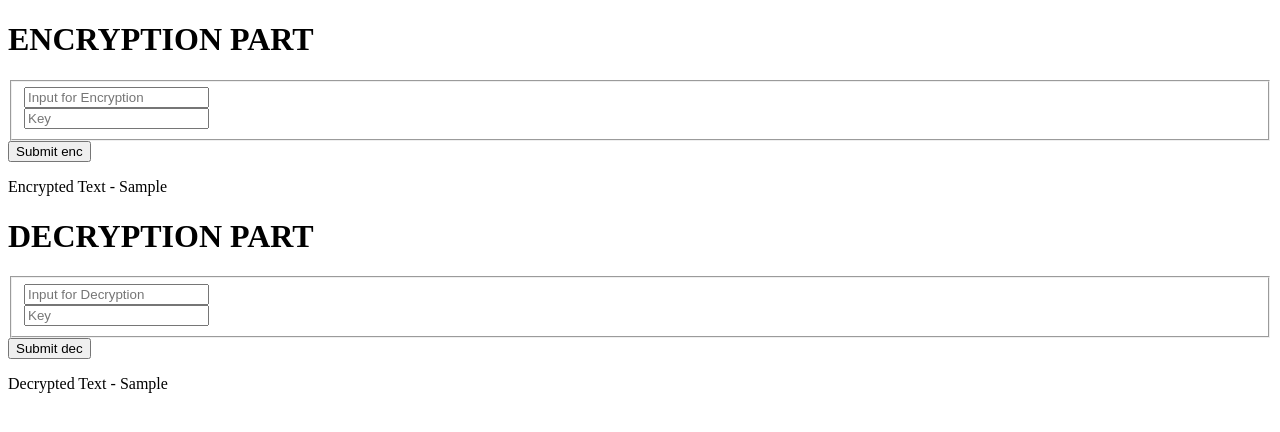
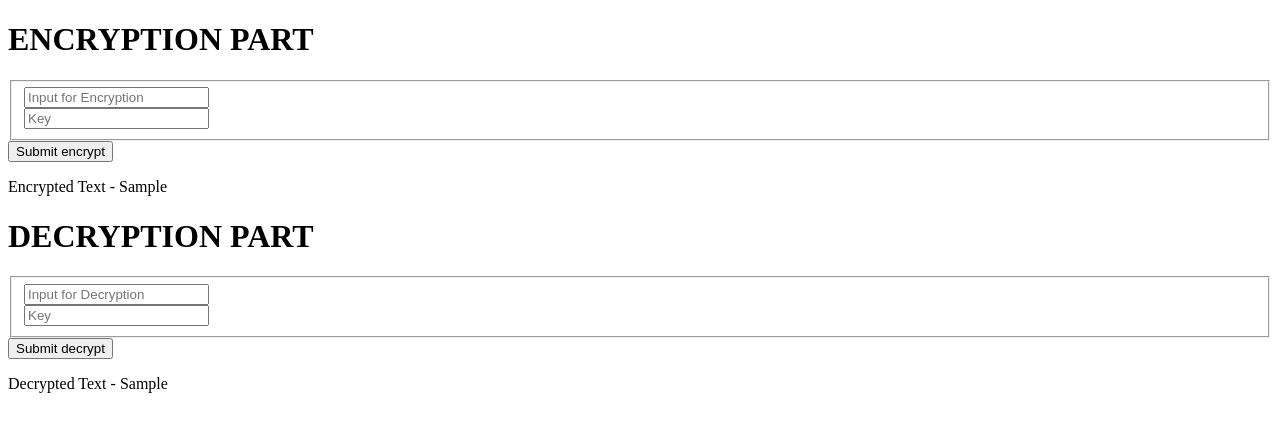
Before and after one commit to ashish-wankhade/aes128ecb_in_python_using_flask, a Python web app: template templates/aes.html in a window 1280 px wide. Shown: the top 432 px of the page. Run offline with Jinja, Linux system fonts and the light colour scheme; the template is opened without the code that fills it: most values are stand-ins (such as "Sample title", 1, 10 or a date in 2020); form fields are guessed from the names that the template uses.

Commit message:
Update aes.html

```diff
--- a/templates/aes.html
+++ b/templates/aes.html
@@ -15,11 +15,11 @@
                     {{ form.encrypt(class="form-control form-control-lg is-invalid", placeholder='Input for Encryption') }}
                 </div>
                 <div class="form-group mb-1">
-                    {{ form.key_enc(class="form-control form-control-lg is-invalid", placeholder='Key') }}
+                    {{ form.keyEncrypt(class="form-control form-control-lg is-invalid", placeholder='Key') }}
                 </div>
             </fieldset>
             <div class="form-group mt-2">
-                {{ form.submit_enc(class="btn btn-outline-info") }}
+                {{ form.submitEncrypt(class="btn btn-outline-info") }}
             </div>
         </form>
         <div class="media-body">
@@ -37,11 +37,11 @@
                     {{ form.decrypt(class="form-control form-control-lg is-invalid", placeholder='Input for Decryption') }}
                 </div>
                 <div class="form-group mb-1">
-                    {{ form.key_dec(class="form-control form-control-lg is-invalid", placeholder='Key') }}
+                    {{ form.keyDecrypt(class="form-control form-control-lg is-invalid", placeholder='Key') }}
                 </div>
             </fieldset>
             <div class="form-group mt-2">
-                {{ form.submit_dec(class="btn btn-outline-info") }}
+                {{ form.submitDecrypt(class="btn btn-outline-info") }}
             </div>
         </form>
         <div class="media-body">
```
